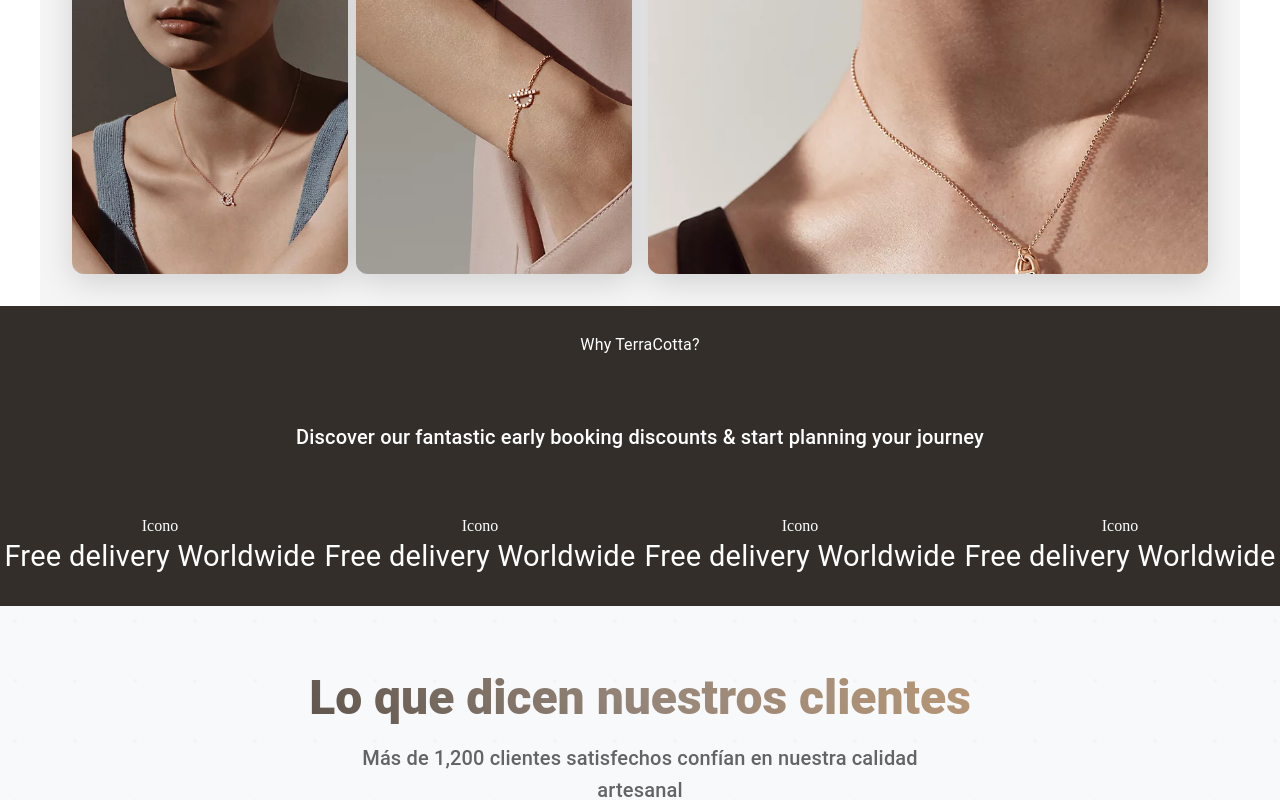
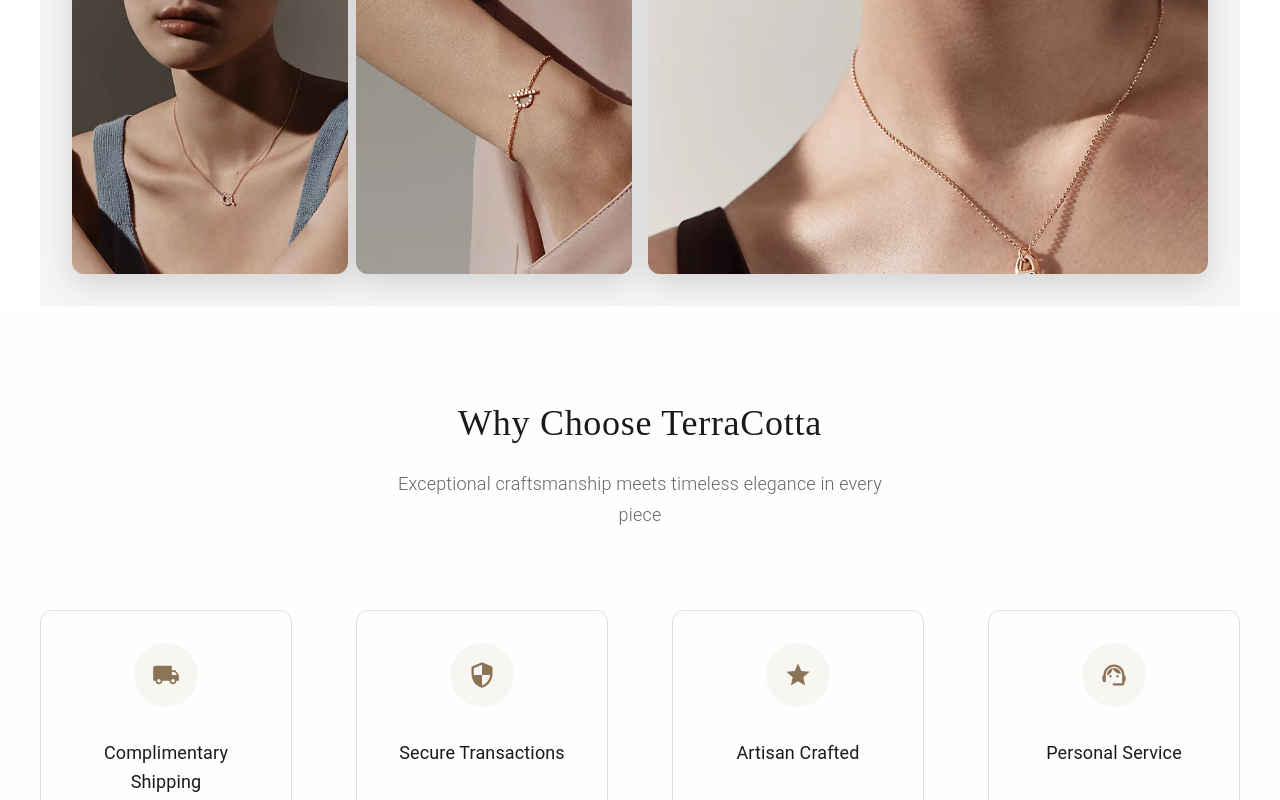
Before and after one commit to JuandaMT/ecommerce-template, a React (Vite) app in the folder clients/terracotta-jewelry-frontend/: page / in a window 1280 px wide. Shown: the part 2000-2800 px from the top of the page. Built offline with nearby package versions, Linux system fonts and the light colour scheme.

Commit message:
💄 style: added better implementation for why terracota section

```diff
--- a/clients/terracotta-jewelry-frontend/src/domains/products/pages/HomePage.tsx
+++ b/clients/terracotta-jewelry-frontend/src/domains/products/pages/HomePage.tsx
@@ -1,5 +1,5 @@
 import { Box, Button, Grid2, Typography } from '@mui/material'
-import { ArrowForward, ShoppingBag } from '@mui/icons-material'
+import { ArrowForward, ShoppingBag, LocalShipping, Security, Star, SupportAgent } from '@mui/icons-material'
 import { CarrouselCard } from '../../../shared/components/cards/CarrouselCard'
 import { InfiniteCarousel } from '../../../shared/components/carousel/InfiniteCarousel'
 import { AnimatedReviews } from '../../../shared/components/reviews/AnimatedReviews'
@@ -114,48 +114,278 @@
 			<Box component={'section'} className='products-bento'>
 				<BentoComponent />
 			</Box>
-			<Grid2
-				container
-				height={'300px'}
-				style={{
-					width: '100%',
-					height: '300px',
-					backgroundColor: '#332E29',
+			<Box
+				component={'section'}
+				sx={{
+					backgroundColor: '#FEFEFE',
+					py: { xs: 8, md: 12 },
+					px: { xs: 3, md: 5 },
 				}}
 			>
-				<Grid2
-					container
-					width={'100%'}
-					justifyContent='center'
-					alignItems='center'
-					flexDirection={'column'}
-					gap={8}
-					sx={{ color: '#FFF', textAlign: 'center' }}
+				<Box
+					sx={{
+						maxWidth: '1200px',
+						margin: '0 auto',
+						textAlign: 'center',
+					}}
 				>
-					<Typography component={'h3'}>Why TerraCotta?</Typography>
-					<Typography variant='h6' component='h6'>
-						Discover our fantastic early booking discounts & start planning your journey
+					<Typography
+						variant='h2'
+						component={'h3'}
+						sx={{
+							color: '#1A1A1A',
+							fontSize: { xs: '28px', md: '36px' },
+							fontWeight: 300,
+							letterSpacing: '0.02em',
+							mb: 3,
+							fontFamily: '"Playfair Display", serif',
+						}}
+					>
+						Why Choose TerraCotta
 					</Typography>
-					<Grid2 container width={'100%'}>
-						<Grid2 size={3}>
-							<Box>Icono</Box>
-							<Typography sx={{ fontSize: '29px' }}>Free delivery Worldwide</Typography>
+					<Typography
+						variant='body1'
+						component='p'
+						sx={{
+							color: '#666666',
+							fontSize: { xs: '16px', md: '18px' },
+							mb: { xs: 8, md: 10 },
+							maxWidth: '520px',
+							margin: '0 auto 64px',
+							lineHeight: 1.7,
+							fontWeight: 300,
+						}}
+					>
+						Exceptional craftsmanship meets timeless elegance in every piece
+					</Typography>
+
+					<Grid2 container spacing={{ xs: 6, md: 8 }} justifyContent="center">
+						<Grid2 size={{ xs: 12, sm: 6, md: 3 }}>
+							<Box
+								sx={{
+									display: 'flex',
+									flexDirection: 'column',
+									alignItems: 'center',
+									gap: 3,
+									p: 4,
+									borderRadius: '12px',
+									border: '1px solid #E5DDD4',
+									transition: 'transform 0.2s ease',
+									'&:hover': {
+										transform: 'translateY(-4px)',
+									}
+								}}
+							>
+								<Box
+									sx={{
+										width: '64px',
+										height: '64px',
+										borderRadius: '50%',
+										backgroundColor: '#F8F6F3',
+										display: 'flex',
+										alignItems: 'center',
+										justifyContent: 'center',
+										mb: 1,
+									}}
+								>
+									<LocalShipping sx={{ fontSize: '28px', color: '#8B7355' }} />
+								</Box>
+								<Typography
+									variant='h6'
+									sx={{
+										fontSize: '18px',
+										fontWeight: 400,
+										color: '#1A1A1A',
+										textAlign: 'center',
+										mb: 1,
+									}}
+								>
+									Complimentary Shipping
+								</Typography>
+								<Typography
+									variant='body2'
+									sx={{
+										fontSize: '14px',
+										color: '#888888',
+										textAlign: 'center',
+										lineHeight: 1.5,
+									}}
+								>
+									Worldwide delivery on orders above $75
+								</Typography>
+							</Box>
 						</Grid2>
-						<Grid2 size={3}>
-							<Box>Icono</Box>
-							<Typography sx={{ fontSize: '29px' }}>Free delivery Worldwide</Typography>
+
+						<Grid2 size={{ xs: 12, sm: 6, md: 3 }}>
+							<Box
+								sx={{
+									display: 'flex',
+									flexDirection: 'column',
+									alignItems: 'center',
+									gap: 3,
+									p: 4,
+									borderRadius: '12px',
+									border: '1px solid #E5DDD4',
+									transition: 'transform 0.2s ease',
+									'&:hover': {
+										transform: 'translateY(-4px)',
+									}
+								}}
+							>
+								<Box
+									sx={{
+										width: '64px',
+										height: '64px',
+										borderRadius: '50%',
+										backgroundColor: '#F8F6F3',
+										display: 'flex',
+										alignItems: 'center',
+										justifyContent: 'center',
+										mb: 1,
+									}}
+								>
+									<Security sx={{ fontSize: '28px', color: '#8B7355' }} />
+								</Box>
+								<Typography
+									variant='h6'
+									sx={{
+										fontSize: '18px',
+										fontWeight: 400,
+										color: '#1A1A1A',
+										textAlign: 'center',
+										mb: 1,
+									}}
+								>
+									Secure Transactions
+								</Typography>
+								<Typography
+									variant='body2'
+									sx={{
+										fontSize: '14px',
+										color: '#888888',
+										textAlign: 'center',
+										lineHeight: 1.5,
+									}}
+								>
+									Bank-level security for all payments
+								</Typography>
+							</Box>
 						</Grid2>
-						<Grid2 size={3}>
-							<Box>Icono</Box>
-							<Typography sx={{ fontSize: '29px' }}>Free delivery Worldwide</Typography>
+
+						<Grid2 size={{ xs: 12, sm: 6, md: 3 }}>
+							<Box
+								sx={{
+									display: 'flex',
+									flexDirection: 'column',
+									alignItems: 'center',
+									gap: 3,
+									p: 4,
+									borderRadius: '12px',
+									border: '1px solid #E5DDD4',
+									transition: 'transform 0.2s ease',
+									'&:hover': {
+										transform: 'translateY(-4px)',
+									}
+								}}
+							>
+								<Box
+									sx={{
+										width: '64px',
+										height: '64px',
+										borderRadius: '50%',
+										backgroundColor: '#F8F6F3',
+										display: 'flex',
+										alignItems: 'center',
+										justifyContent: 'center',
+										mb: 1,
+									}}
+								>
+									<Star sx={{ fontSize: '28px', color: '#8B7355' }} />
+								</Box>
+								<Typography
+									variant='h6'
+									sx={{
+										fontSize: '18px',
+										fontWeight: 400,
+										color: '#1A1A1A',
+										textAlign: 'center',
+										mb: 1,
+									}}
+								>
+									Artisan Crafted
+								</Typography>
+								<Typography
+									variant='body2'
+									sx={{
+										fontSize: '14px',
+										color: '#888888',
+										textAlign: 'center',
+										lineHeight: 1.5,
+									}}
+								>
+									Each piece individually handmade
+								</Typography>
+							</Box>
 						</Grid2>
-						<Grid2 size={3}>
-							<Box>Icono</Box>
-							<Typography sx={{ fontSize: '29px' }}>Free delivery Worldwide</Typography>
+
+						<Grid2 size={{ xs: 12, sm: 6, md: 3 }}>
+							<Box
+								sx={{
+									display: 'flex',
+									flexDirection: 'column',
+									alignItems: 'center',
+									gap: 3,
+									p: 4,
+									borderRadius: '12px',
+									border: '1px solid #E5DDD4',
+									transition: 'transform 0.2s ease',
+									'&:hover': {
+										transform: 'translateY(-4px)',
+									}
+								}}
+							>
+								<Box
+									sx={{
+										width: '64px',
+										height: '64px',
+										borderRadius: '50%',
+										backgroundColor: '#F8F6F3',
+										display: 'flex',
+										alignItems: 'center',
+										justifyContent: 'center',
+										mb: 1,
+									}}
+								>
+									<SupportAgent sx={{ fontSize: '28px', color: '#8B7355' }} />
+								</Box>
+								<Typography
+									variant='h6'
+									sx={{
+										fontSize: '18px',
+										fontWeight: 400,
+										color: '#1A1A1A',
+										textAlign: 'center',
+										mb: 1,
+									}}
+								>
+									Personal Service
+								</Typography>
+								<Typography
+									variant='body2'
+									sx={{
+										fontSize: '14px',
+										color: '#888888',
+										textAlign: 'center',
+										lineHeight: 1.5,
+									}}
+								>
+									Dedicated support specialists
+								</Typography>
+							</Box>
 						</Grid2>
 					</Grid2>
-				</Grid2>
-			</Grid2>
+				</Box>
+			</Box>
 
 			{/* Sección de Reseñas */}
 			<AnimatedReviews />
```
